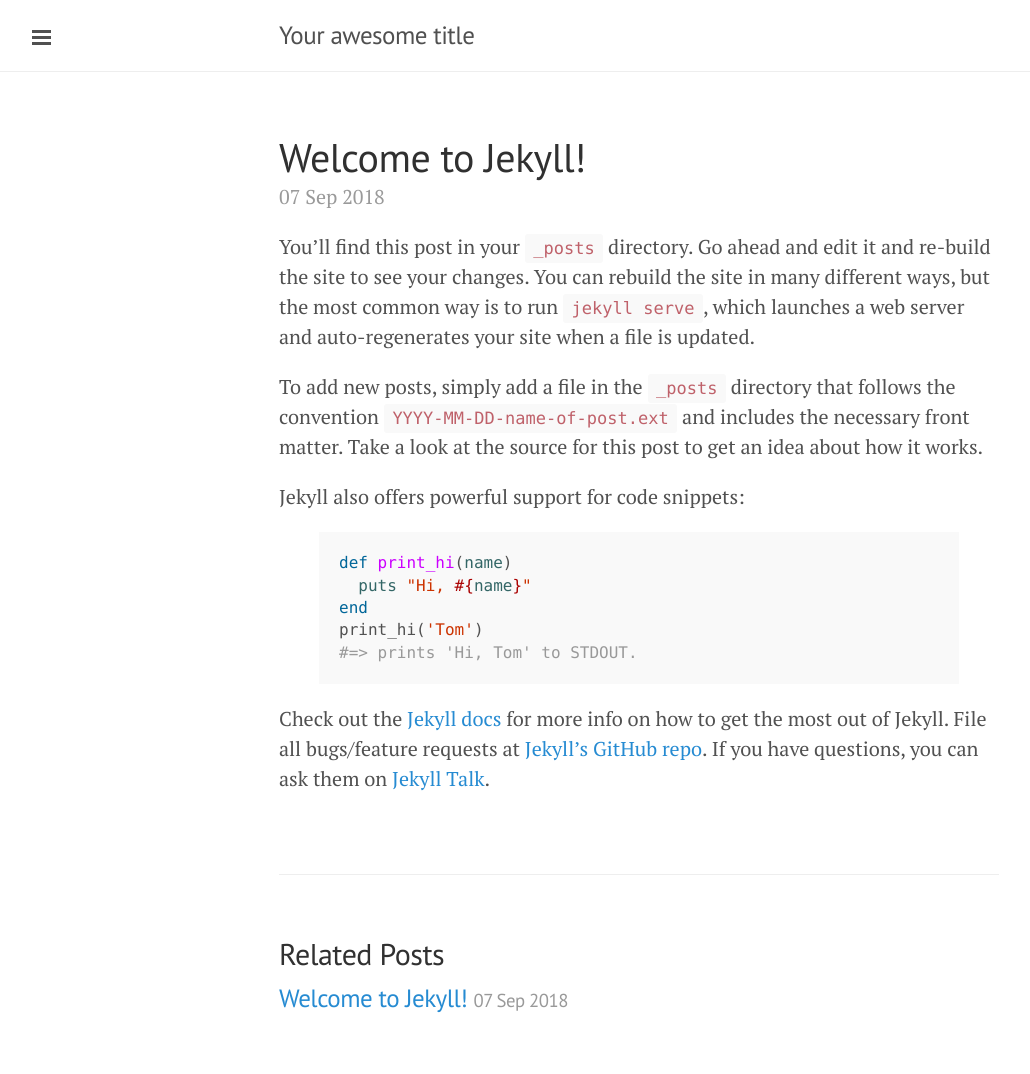
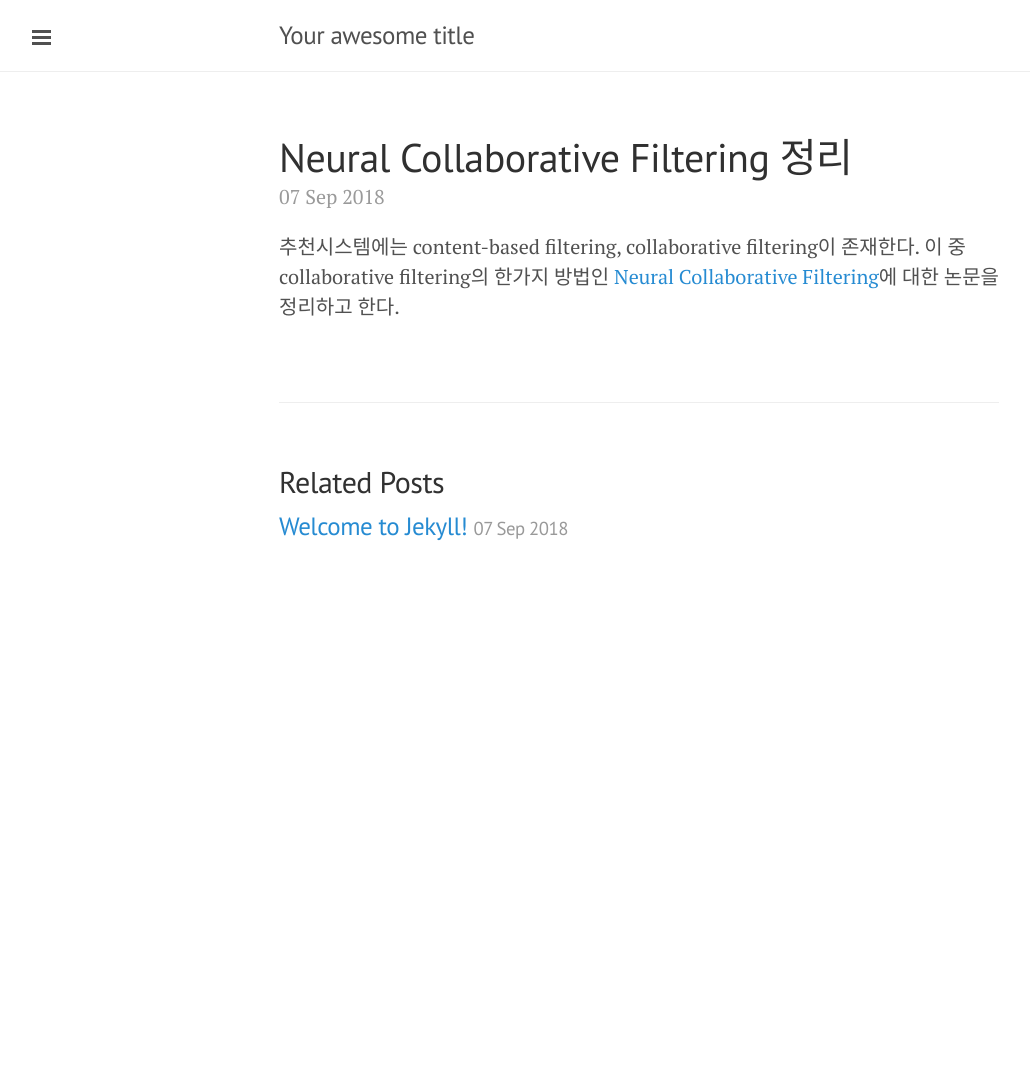
Before and after one commit to sephyr84/sephyr84.github.io, a Jekyll site: the page built from _posts/2018-09-07-ko-NCF.markdown, in a window 1280 px wide. Shown: the whole page, without its empty margins (1-1031 px from the left). Built offline with Jekyll 4.4.1, drawn with Linux system fonts in a browser that asks for light colours; after the commit the page ends 900 px from its top, so only the background shows below that.

Commit message:
Update 2018-09-07-ko-NCF.markdown

```diff
--- a/_posts/2018-09-07-ko-NCF.markdown
+++ b/_posts/2018-09-07-ko-NCF.markdown
@@ -1,25 +1,10 @@
 ---
 layout: post
-title:  "Welcome to Jekyll!"
+title:  "Neural Collaborative Filtering 정리"
 date:   2018-09-07 14:37:12 +0900
-categories: jekyll update
+categories: 추천시스템
 ---
-You’ll find this post in your `_posts` directory. Go ahead and edit it and re-build the site to see your changes. You can rebuild the site in many different ways, but the most common way is to run `jekyll serve`, which launches a web server and auto-regenerates your site when a file is updated.
+추천시스템에는 content-based filtering, collaborative filtering이 존재한다.
+이 중 collaborative filtering의 한가지 방법인 [Neural Collaborative Filtering][neural-collaborative-filtering]에 대한 논문을 정리하고 한다.
 
-To add new posts, simply add a file in the `_posts` directory that follows the convention `YYYY-MM-DD-name-of-post.ext` and includes the necessary front matter. Take a look at the source for this post to get an idea about how it works.
-
-Jekyll also offers powerful support for code snippets:
-
-{% highlight ruby %}
-def print_hi(name)
-  puts "Hi, #{name}"
-end
-print_hi('Tom')
-#=> prints 'Hi, Tom' to STDOUT.
-{% endhighlight %}
-
-Check out the [Jekyll docs][jekyll-docs] for more info on how to get the most out of Jekyll. File all bugs/feature requests at [Jekyll’s GitHub repo][jekyll-gh]. If you have questions, you can ask them on [Jekyll Talk][jekyll-talk].
-
-[jekyll-docs]: https://jekyllrb.com/docs/home
-[jekyll-gh]:   https://github.com/jekyll/jekyll
-[jekyll-talk]: https://talk.jekyllrb.com/
+[neural-collaborative-filtering]: https://www.comp.nus.edu.sg/~xiangnan/papers/ncf.pdf
```
